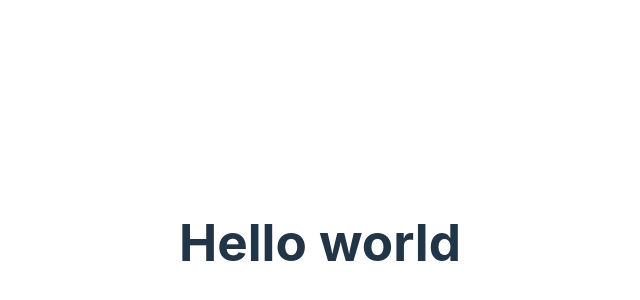
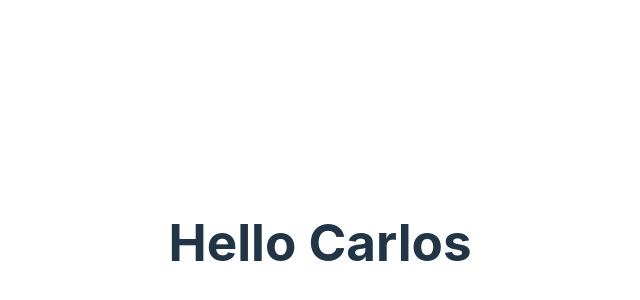
Before and after one commit to cromero82/react-learning, a React (Vite) app in the folder vite-based-tuto3/: page / in a window 1280 px wide. Shown: the part 158-458 px from the top of the page, without its empty margins (320-960 px from the left). Built offline with nearby package versions, Linux system fonts and the light colour scheme.

Commit message:
minimal logic in message function

```diff
--- a/vite-based-tuto3/src/Message.tsx
+++ b/vite-based-tuto3/src/Message.tsx
@@ -1,5 +1,6 @@
 function Message() {
-    return <h1>Hello world</h1>
+    const name = 'Carlos'
+    return <h1>Hello {name}</h1>
 }
 
 export default Message;
```
